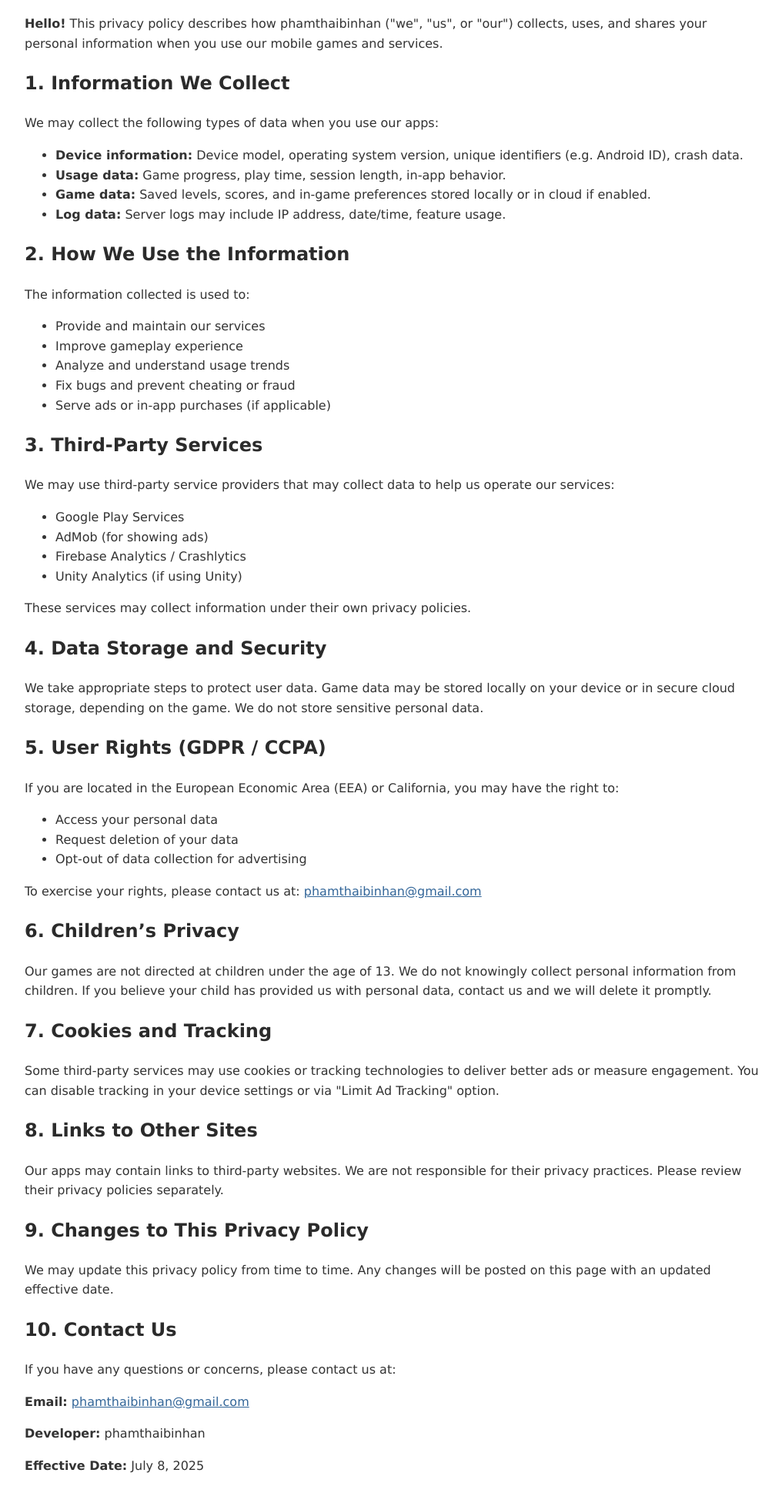
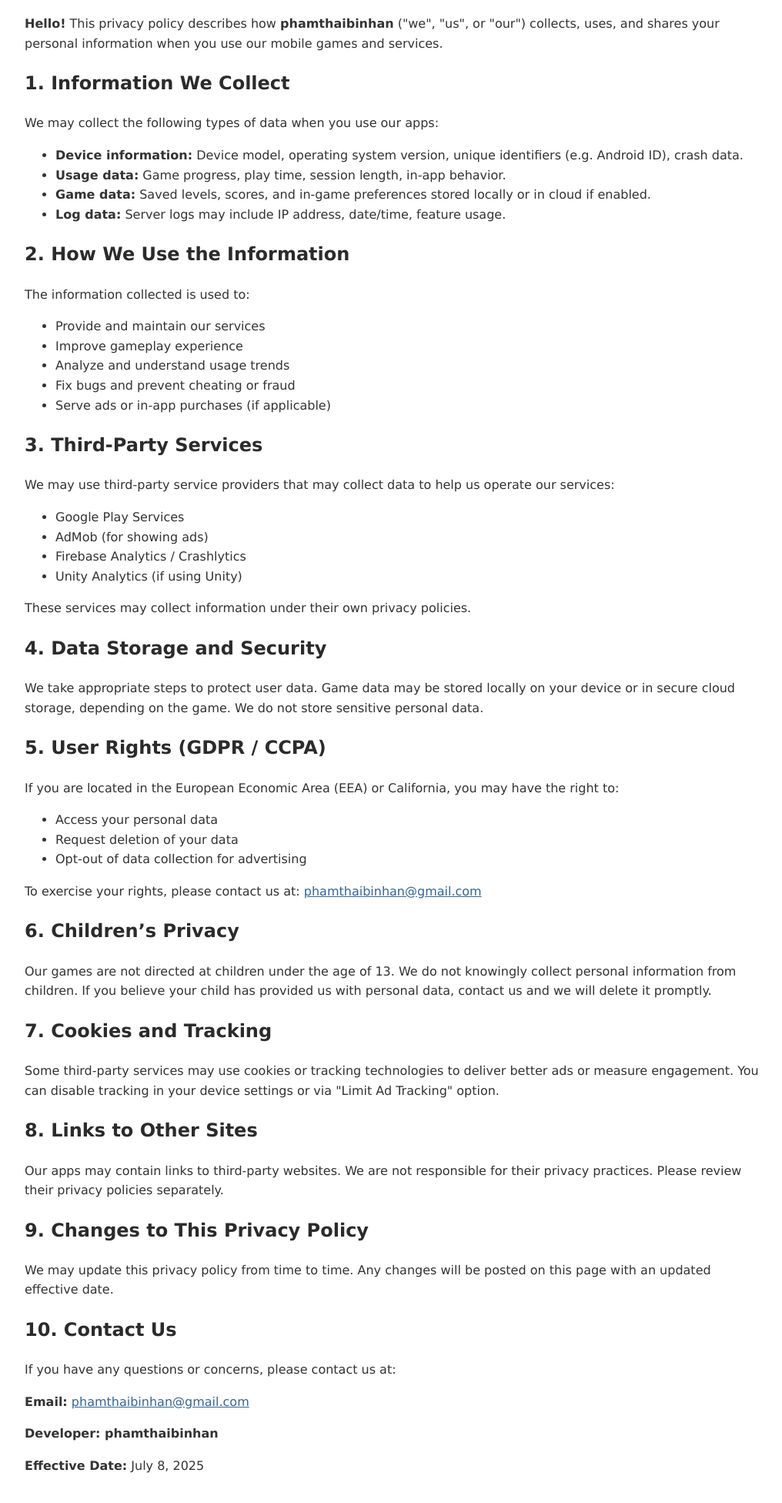
Before and after one commit to phamthaibinhan1/phamthaibinhan1.github.io, a plain HTML site: page index.html in a window 1280 px wide. Shown: the part 96-2048 px from the top of the page at 77% size, without its empty margins (128-1144 px from the left). Drawn offline with Linux system fonts and the light colour scheme.

Commit message:
Update index.html

```diff
--- a/index.html
+++ b/index.html
@@ -26,7 +26,7 @@
 <body>
   <h1>Privacy Policy</h1>
 
-  <p><strong>Hello!</strong> This privacy policy describes how phamthaibinhan ("we", "us", or "our") collects, uses, and shares your personal information when you use our mobile games and services.</p>
+  <p><strong>Hello!</strong> This privacy policy describes how <strong>phamthaibinhan</strong> ("we", "us", or "our") collects, uses, and shares your personal information when you use our mobile games and services.</p>
 
   <h2>1. Information We Collect</h2>
   <p>We may collect the following types of data when you use our apps:</p>
@@ -84,7 +84,7 @@
   <h2>10. Contact Us</h2>
   <p>If you have any questions or concerns, please contact us at:</p>
   <p><strong>Email:</strong> <a href="mailto:phamthaibinhan@gmail.com">phamthaibinhan@gmail.com</a></p>
-  <p><strong>Developer:</strong> phamthaibinhan</p>
+  <p><strong>Developer: phamthaibinhan</strong></p>
   <p><strong>Effective Date:</strong> July 8, 2025</p>
 </body>
 </html>
```
